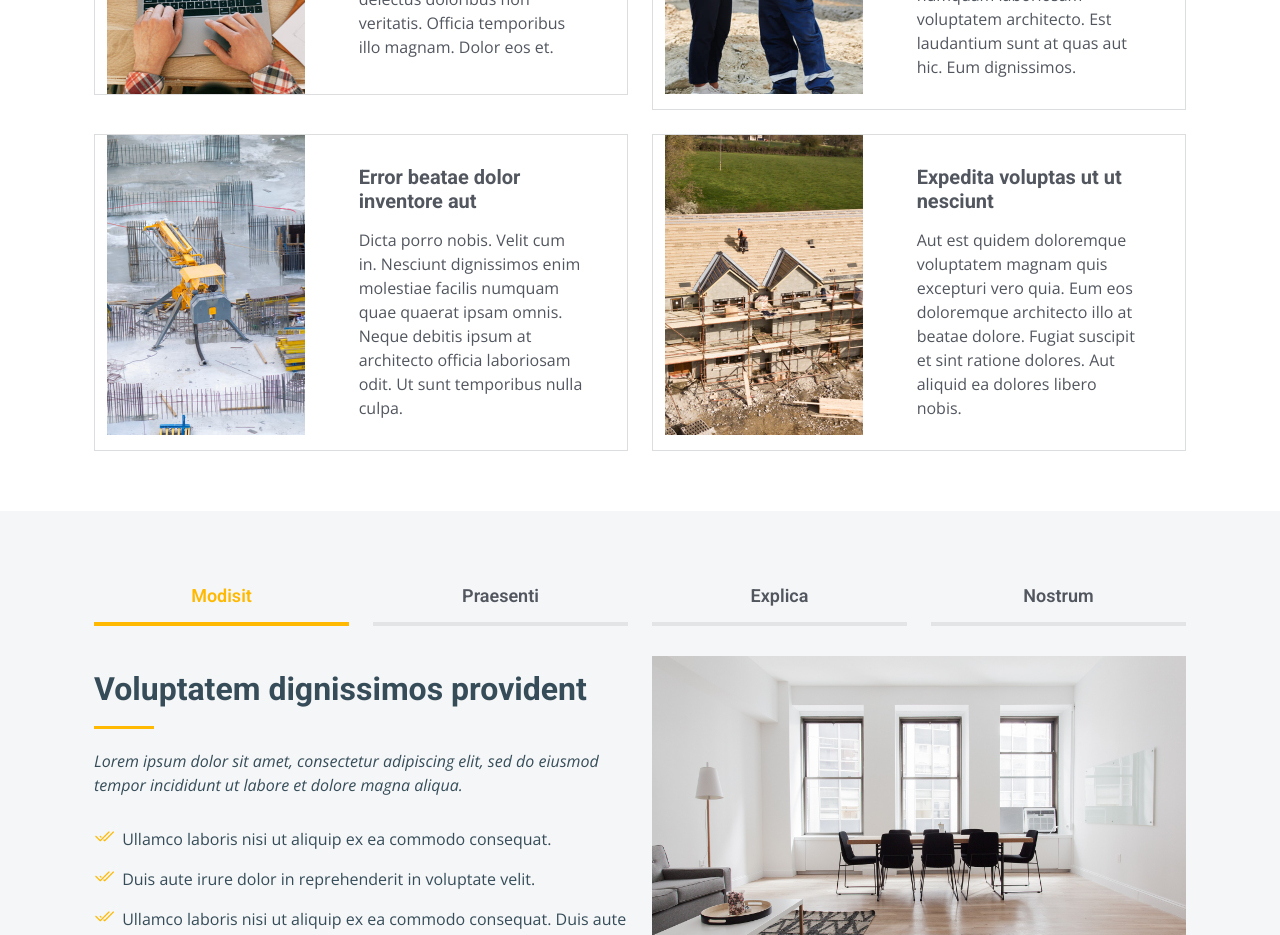
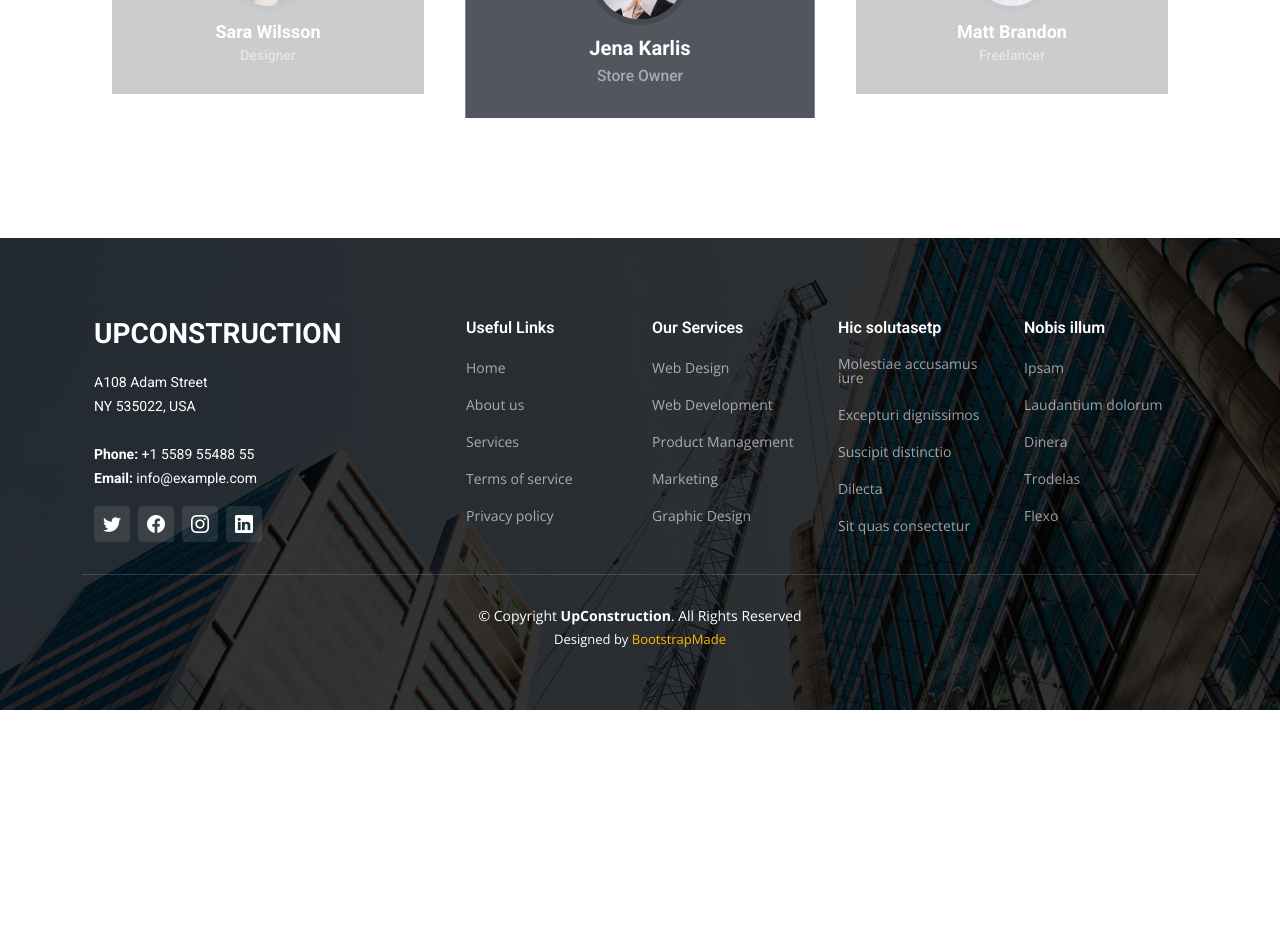
Before and after one commit to SSAFY-8th-final/WhereIsMyHome-FE, a Vue app: page / in a window 1280 px wide. Shown: the part 3020-3955 px from the top of the page. After the commit the page ends 3730 px from the top, so only its background shows below. Built offline with nearby package versions, Linux system fonts and the light colour scheme; what vue-alertify would draw is missing.

Commit message:
refector. 컴포넌트 정리

```diff
--- /dev/null
+++ b/src/components/fav/FourTab.vue
@@ -0,0 +1,48 @@
+<template>
+  <!-- ======= Features Section ======= -->
+  <section id="features" class="features">
+    <div class="container" data-aos="fade-up">
+      <ul class="nav nav-tabs row g-2 d-flex">
+        <li class="nav-item col-6">
+          <a class="nav-link active show" data-bs-toggle="tab" data-bs-target="#tab-1">
+            <h4>최근 본 매물</h4>
+          </a>
+        </li>
+        <!-- End tab nav item -->
+
+        <li class="nav-item col-6">
+          <a class="nav-link" data-bs-toggle="tab" data-bs-target="#tab-2"> <h4>찜한 매물</h4> </a
+          ><!-- End tab nav item -->
+        </li>
+      </ul>
+
+      <div class="tab-content">
+        <div class="tab-pane active show" id="tab-1">
+          <pre-view></pre-view>
+        </div>
+        <!-- End tab content item -->
+
+        <div class="tab-pane" id="tab-2">
+          <pre-view></pre-view>
+        </div>
+        <!-- End tab content item -->
+      </div>
+    </div>
+  </section>
+  <!-- End Features Section -->
+</template>
+
+<script>
+import PreView from "@/components/PreView.vue";
+
+
+export default {
+  components: {
+    PreView,
+  },
+};
+</script>
+
+<style>
+
+</style>
--- a/src/components/main/FourTab.vue
+++ /dev/null
@@ -1,184 +0,0 @@
-<template>
-  <!-- ======= Features Section ======= -->
-  <section id="features" class="features section-bg">
-    <div class="container" data-aos="fade-up">
-      <ul class="nav nav-tabs row g-2 d-flex">
-        <li class="nav-item col-3">
-          <a class="nav-link active show" data-bs-toggle="tab" data-bs-target="#tab-1">
-            <h4>Modisit</h4>
-          </a>
-        </li>
-        <!-- End tab nav item -->
-
-        <li class="nav-item col-3">
-          <a class="nav-link" data-bs-toggle="tab" data-bs-target="#tab-2"> <h4>Praesenti</h4> </a
-          ><!-- End tab nav item -->
-        </li>
-
-        <li class="nav-item col-3">
-          <a class="nav-link" data-bs-toggle="tab" data-bs-target="#tab-3">
-            <h4>Explica</h4>
-          </a>
-        </li>
-        <!-- End tab nav item -->
-
-        <li class="nav-item col-3">
-          <a class="nav-link" data-bs-toggle="tab" data-bs-target="#tab-4">
-            <h4>Nostrum</h4>
-          </a>
-        </li>
-        <!-- End tab nav item -->
-      </ul>
-
-      <div class="tab-content">
-        <div class="tab-pane active show" id="tab-1">
-          <div class="row">
-            <div
-              class="col-lg-6 order-2 order-lg-1 mt-3 mt-lg-0 d-flex flex-column justify-content-center"
-              data-aos="fade-up"
-              data-aos-delay="100"
-            >
-              <h3>Voluptatem dignissimos provident</h3>
-              <p class="fst-italic">
-                Lorem ipsum dolor sit amet, consectetur adipiscing elit, sed do eiusmod tempor
-                incididunt ut labore et dolore magna aliqua.
-              </p>
-              <ul>
-                <li>
-                  <i class="bi bi-check2-all"></i> Ullamco laboris nisi ut aliquip ex ea commodo
-                  consequat.
-                </li>
-                <li>
-                  <i class="bi bi-check2-all"></i> Duis aute irure dolor in reprehenderit in
-                  voluptate velit.
-                </li>
-                <li>
-                  <i class="bi bi-check2-all"></i> Ullamco laboris nisi ut aliquip ex ea commodo
-                  consequat. Duis aute irure dolor in reprehenderit in voluptate trideta
-                  storacalaperda mastiro dolore eu fugiat nulla pariatur.
-                </li>
-              </ul>
-            </div>
-            <div
-              class="col-lg-6 order-1 order-lg-2 text-center"
-              data-aos="fade-up"
-              data-aos-delay="200"
-            >
-              <img src="assets/img/features-1.jpg" alt="" class="img-fluid" />
-            </div>
-          </div>
-        </div>
-        <!-- End tab content item -->
-
-        <div class="tab-pane" id="tab-2">
-          <div class="row">
-            <div
-              class="col-lg-6 order-2 order-lg-1 mt-3 mt-lg-0 d-flex flex-column justify-content-center"
-            >
-              <h3>Neque exercitationem debitis</h3>
-              <p class="fst-italic">
-                Lorem ipsum dolor sit amet, consectetur adipiscing elit, sed do eiusmod tempor
-                incididunt ut labore et dolore magna aliqua.
-              </p>
-              <ul>
-                <li>
-                  <i class="bi bi-check2-all"></i> Ullamco laboris nisi ut aliquip ex ea commodo
-                  consequat.
-                </li>
-                <li>
-                  <i class="bi bi-check2-all"></i> Duis aute irure dolor in reprehenderit in
-                  voluptate velit.
-                </li>
-                <li>
-                  <i class="bi bi-check2-all"></i> Provident mollitia neque rerum asperiores dolores
-                  quos qui a. Ipsum neque dolor voluptate nisi sed.
-                </li>
-                <li>
-                  <i class="bi bi-check2-all"></i> Ullamco laboris nisi ut aliquip ex ea commodo
-                  consequat. Duis aute irure dolor in reprehenderit in voluptate trideta
-                  storacalaperda mastiro dolore eu fugiat nulla pariatur.
-                </li>
-              </ul>
-            </div>
-            <div class="col-lg-6 order-1 order-lg-2 text-center">
-              <img src="assets/img/features-2.jpg" alt="" class="img-fluid" />
-            </div>
-          </div>
-        </div>
-        <!-- End tab content item -->
-
-        <div class="tab-pane" id="tab-3">
-          <div class="row">
-            <div
-              class="col-lg-6 order-2 order-lg-1 mt-3 mt-lg-0 d-flex flex-column justify-content-center"
-            >
-              <h3>Voluptatibus commodi accusamu</h3>
-              <ul>
-                <li>
-                  <i class="bi bi-check2-all"></i> Ullamco laboris nisi ut aliquip ex ea commodo
-                  consequat.
-                </li>
-                <li>
-                  <i class="bi bi-check2-all"></i> Duis aute irure dolor in reprehenderit in
-                  voluptate velit.
-                </li>
-                <li>
-                  <i class="bi bi-check2-all"></i> Provident mollitia neque rerum asperiores dolores
-                  quos qui a. Ipsum neque dolor voluptate nisi sed.
-                </li>
-              </ul>
-              <p class="fst-italic">
-                Lorem ipsum dolor sit amet, consectetur adipiscing elit, sed do eiusmod tempor
-                incididunt ut labore et dolore magna aliqua.
-              </p>
-            </div>
-            <div class="col-lg-6 order-1 order-lg-2 text-center">
-              <img src="assets/img/features-3.jpg" alt="" class="img-fluid" />
-            </div>
-          </div>
-        </div>
-        <!-- End tab content item -->
-
-        <div class="tab-pane" id="tab-4">
-          <div class="row">
-            <div
-              class="col-lg-6 order-2 order-lg-1 mt-3 mt-lg-0 d-flex flex-column justify-content-center"
-            >
-              <h3>Omnis fugiat ea explicabo sunt</h3>
-              <p class="fst-italic">
-                Lorem ipsum dolor sit amet, consectetur adipiscing elit, sed do eiusmod tempor
-                incididunt ut labore et dolore magna aliqua.
-              </p>
-              <ul>
-                <li>
-                  <i class="bi bi-check2-all"></i> Ullamco laboris nisi ut aliquip ex ea commodo
-                  consequat.
-                </li>
-                <li>
-                  <i class="bi bi-check2-all"></i> Duis aute irure dolor in reprehenderit in
-                  voluptate velit.
-                </li>
-                <li>
-                  <i class="bi bi-check2-all"></i> Ullamco laboris nisi ut aliquip ex ea commodo
-                  consequat. Duis aute irure dolor in reprehenderit in voluptate trideta
-                  storacalaperda mastiro dolore eu fugiat nulla pariatur.
-                </li>
-              </ul>
-            </div>
-            <div class="col-lg-6 order-1 order-lg-2 text-center">
-              <img src="assets/img/features-4.jpg" alt="" class="img-fluid" />
-            </div>
-          </div>
-        </div>
-        <!-- End tab content item -->
-      </div>
-    </div>
-  </section>
-  <!-- End Features Section -->
-</template>
-
-<script>
-export default {};
-</script>
-
-<style></style>
--- a/src/views/AppMain.vue
+++ b/src/views/AppMain.vue
@@ -9,16 +9,9 @@
       </div>
 
       <div data-aos="fade-up">
-        <section-header title="동네정보" description="hello"></section-header>
+
         <rect-grid></rect-grid>
       </div>
-
-      <div data-aos="fade-up">
-        <section-header title="test" description="hello"></section-header>
-        <post-card></post-card>
-      </div>
-
-      <four-tab></four-tab>
 
       <photo-control></photo-control>
 
@@ -30,8 +23,6 @@
         <SlidePreVieww></SlidePreVieww>
       </div>
 
-      <section-header title="test" description="hello"></section-header>
-      <slide-post></slide-post>
     </main>
   </div>
 </template>
@@ -39,11 +30,7 @@
 <script>
 import SectionHeader from "@/components/main/SectionHeader.vue";
 import HeroSection from "@/components/main/HeroSection.vue";
-import PostCard from "@/components/main/PostCard.vue";
 import RectGrid from "@/components/main/RectGrid.vue";
-import PhotoControl from "@/components/main/PhotoControl.vue";
-import FourTab from "@/components/main/FourTab.vue";
-import SlidePost from "@/components/main/SlidePost.vue";
 import PreView from "@/components/PreView.vue";
 import SlidePreVieww from "@/components/main/SlidePreVieww.vue";
 
@@ -51,11 +38,7 @@ export default {
   components: {
     SectionHeader,
     HeroSection,
-    PostCard,
     RectGrid,
-    PhotoControl,
-    FourTab,
-    SlidePost,
     PreView,
     SlidePreVieww,
   },
```
Also changed, not shown: src/components/login/LoginForm.vue (+1 -19 lines).
